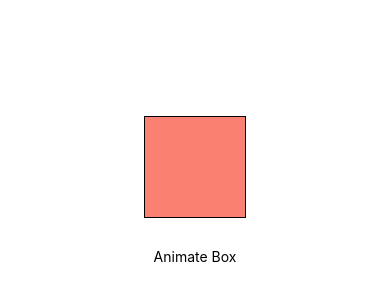
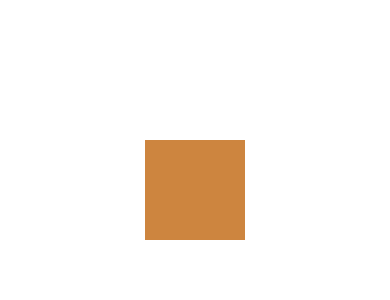
Before and after one commit to RayKay91/react-native-animation, a React Native app: screen / in a window 390 px wide. Shown: the part 232-532 px from the top of the page. Built offline with nearby package versions, Linux system fonts and the light colour scheme.

Commit message:
add gestures

```diff
--- a/App.js
+++ b/App.js
@@ -1,88 +1,41 @@
 import { StatusBar } from 'expo-status-bar';
 import React, { useRef } from 'react';
-import { StyleSheet, View, Animated, Pressable, Text } from 'react-native';
+import { StyleSheet, View, Animated, Pressable, Text, PanResponder } from 'react-native';
 
 export default function App() {
 
-  const moveS = useRef( new Animated.Value( 0 ) ).current
-  const moveP = useRef( new Animated.Value( -600 ) ).current
+  const touch = useRef( new Animated.ValueXY() ).current
+  const panResponder = useRef( PanResponder.create( {
+    onMoveShouldSetPanResponder: () => true,
+    onPanResponderGrant: () => touch.setOffset( { x: touch.x._value, y: touch.y._value } ),
+    onPanResponderMove: Animated.event( [ null, { dx: touch.x, dy: touch.y } ], { useNativeDriver: false } ),
+    onPanResponderRelease: () => {
+      touch.flattenOffset()
+    }
+  } ) ).current
 
 
-  const moveRight = () => {
-    Animated.timing( moveS, {
-      toValue: 600,
-      duration: 165,
-      useNativeDriver: true
-    }
-
-    ).start()
-
-    Animated.timing( moveP, {
-      toValue: 0,
-      duration: 165,
-      useNativeDriver: true
-    }
-
-    ).start()
-  }
-
-  const moveLeft = () => {
-    Animated.timing( moveS, {
-      toValue: 0,
-      duration: 165,
-      useNativeDriver: true
-    } ).start()
-
-    Animated.timing( moveP, {
-      toValue: -600,
-      duration: 165,
-      useNativeDriver: true
-    } ).start()
-  }
 
   return (
-    <View style={ styles.container }>
-      <View style={ { borderWidth: 1 } }>
-        <Animated.View style={ [ styles.animatedView, {
-          transform: [ {
-            translateX: moveS,
-          }, {
-            scale: moveS.interpolate( {
-              inputRange: [ 0, 600 ],
-              outputRange: [ 1, 0 ]
-            } )
-          } ]
-        } ] }></Animated.View>
-        <Animated.View style={ [ styles.animatedView, {
-          position: 'absolute', backgroundColor: 'peru', transform: [ {
-            translateX: moveP
-          }, {
-            scale: moveP.interpolate( {
-              inputRange: [ -600, 0 ],
-              outputRange: [ 0, 1 ]
-            } )
-          } ]
-        } ] } ></Animated.View>
-      </View>
-      <Pressable style={ { marginTop: 30 } } onPressIn={ moveRight } onPressOut={ moveLeft } >
-        <Text  >Animate Box</Text>
-      </Pressable>
+    <View style={ styles.container }
+    >
+      <Animated.View style={ [ styles.square, touch.getLayout() ] }  { ...panResponder.panHandlers } >
 
-    </View >
+      </Animated.View>
+    </View>
+
   );
 }
 
 const styles = StyleSheet.create( {
   container: {
     flex: 1,
-    backgroundColor: '#fff',
-    alignItems: 'center',
     justifyContent: 'center',
+    alignItems: 'center'
   },
-  animatedView: {
-    backgroundColor: 'salmon',
+  square: {
     height: 100,
     width: 100,
-    position: 'relative'
+    backgroundColor: 'peru'
   }
 } );
```
